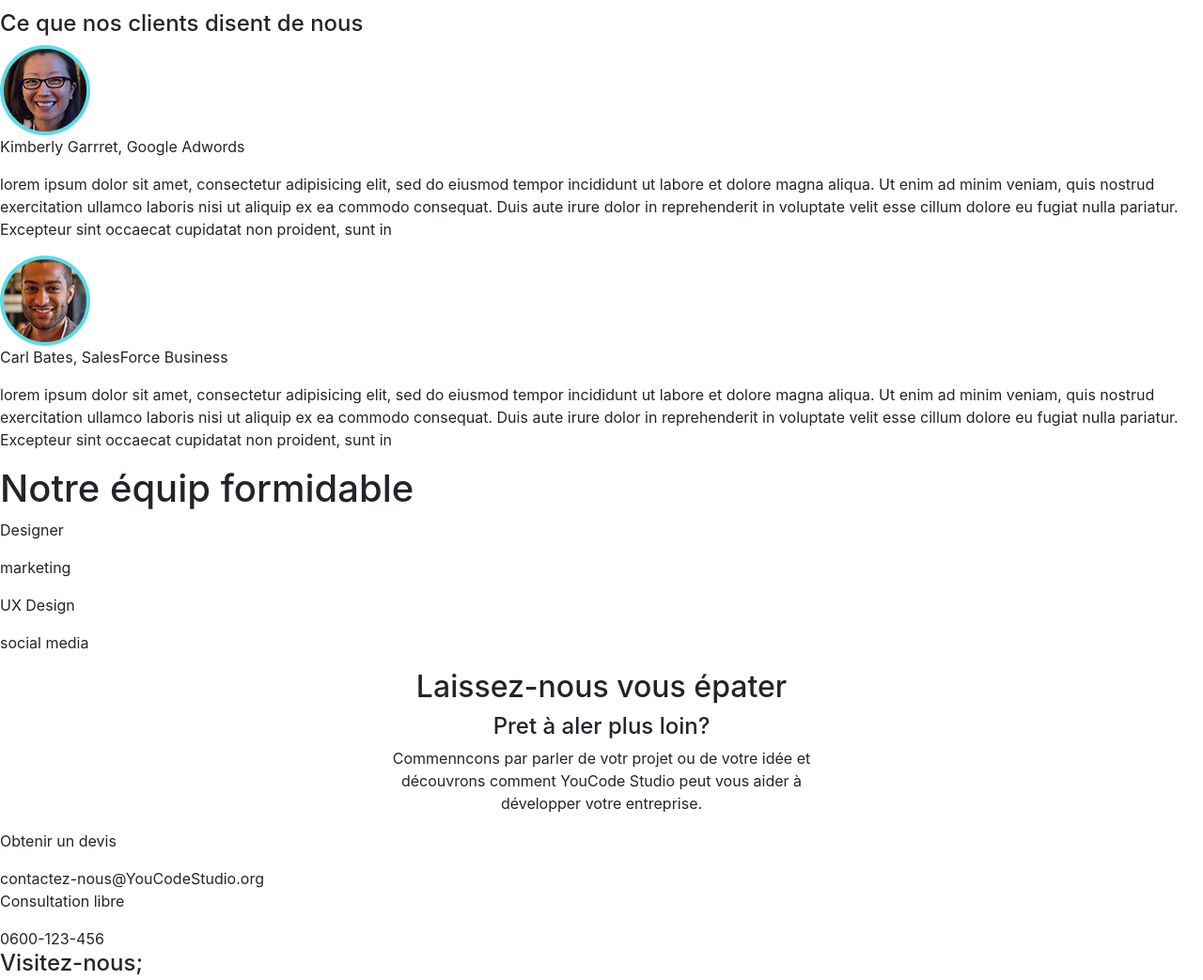
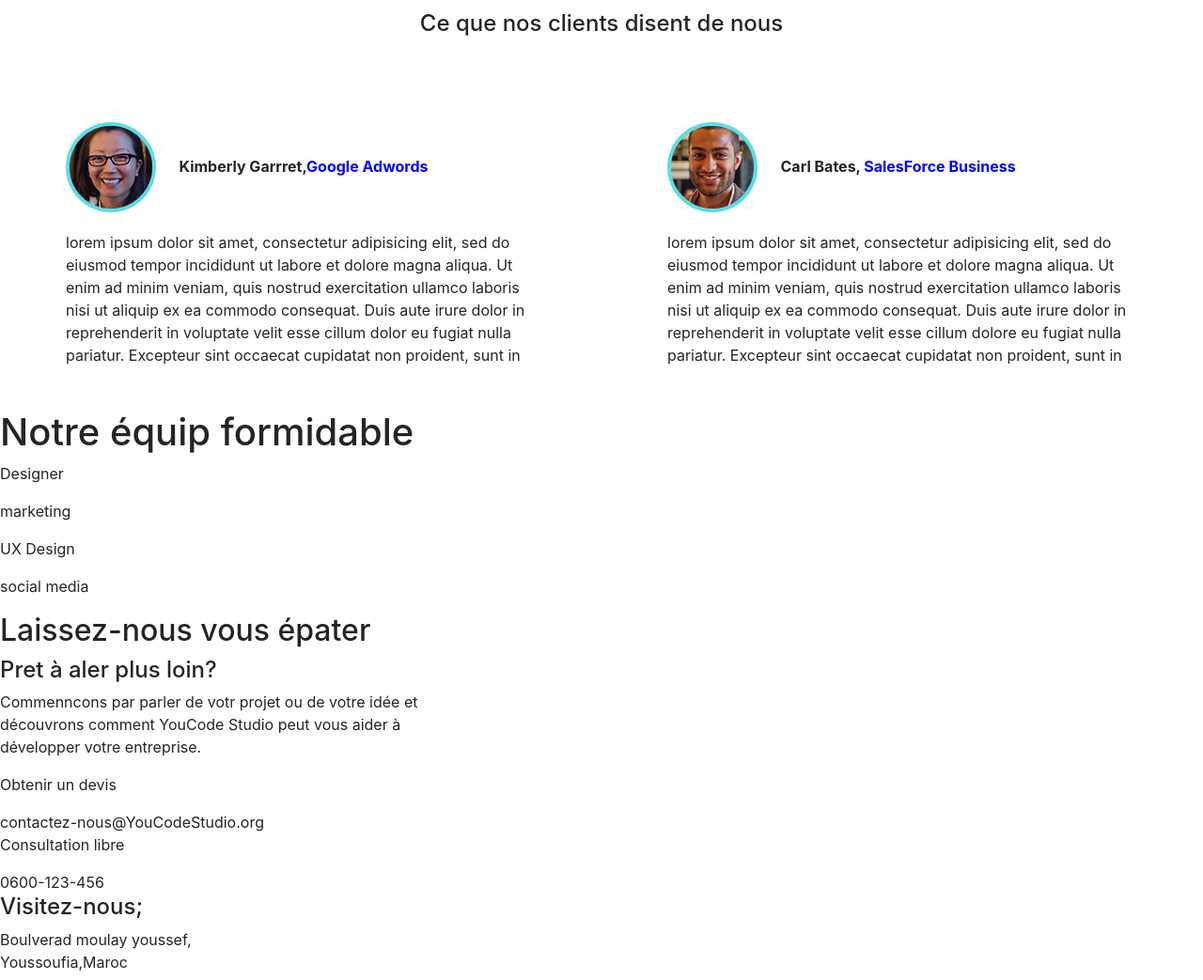
Before and after one commit to abderrahmanerouah/Niveau-3, a plain HTML site: page index.html in a window 1280 px wide. Shown: the part 1760-2803 px from the top of the page at 94% size. Drawn offline with nearby package versions, Linux system fonts and the light colour scheme.

Commit message:
done section client

```diff
--- a/css/style.css
+++ b/css/style.css
@@ -1,4 +1,3 @@
-
 * {
   padding: 0rem;
   margin: 0rem;
@@ -6,43 +5,21 @@
 
 body {
   max-width: 1440px;
-  margin: 0px auto; }
+  margin: 0px auto !important; }
 
-header ul {
-  display: flex; }
+.client h4 {
+  text-align: center; }
 
-footer {
-  background-image: url("img/footer-image.png");
-}
-footer header {
-  text-align: center;
-
-.header nav img {
-  width: 126px;
-  margin-right: 20px;
-}
-.header nav {
+.client .articles {
   display: flex;
   justify-content: space-around;
-}
-footer .last-part-of-footer {
-  display: flex;
-}
-header ul {
-  display: flex; }
-
-.my_main {
-  font-family: 'PT Sans', sans-serif;
-  background-color: whitesmoke; }
-  .my_main .title_main h1 {
-    text-align: center;
-    color: #424141; }
-  .my_main .title_main h4 {
-    text-align: center; }
-
-footer {
-  background-image: url(img/footer-image.png); }
-  footer header {
-    text-align: center; }
-  footer main {
-    display: flex; }
+  margin-top: 90px;
+  flex-wrap: wrap; }
+  .client .articles p {
+    max-width: 500px;
+    padding: 20px 0 30px 0; }
+  .client .articles .article_title strong {
+    margin-top: 40px;
+    margin-left: 20px; }
+    .client .articles .article_title strong .span {
+      color: blue; }
--- a/index.html
+++ b/index.html
@@ -97,20 +97,18 @@
       <div class="articles">
         <article>
           <div class="article_title">
+
             <img src="img/user2-face.png" alt="#">
-            <p class="article_parag">Kimberly Garrret, <span>Google Adwords</span></p>
+            <strong>Kimberly Garrret,<span class="span">Google Adwords</span></strong>
           </div>
           <p>lorem ipsum dolor sit amet, consectetur adipisicing elit, sed do eiusmod tempor incididunt ut
-            labore et dolore magna aliqua. Ut enim ad minim veniam, quis nostrud exercitation ullamco laboris nisi ut
-            aliquip ex ea commodo consequat. Duis aute irure dolor in reprehenderit in voluptate velit esse cillum
-            dolore
-            eu
-            fugiat nulla pariatur. Excepteur sint occaecat cupidatat non proident, sunt in</p>
+          labore et dolore magna aliqua. Ut enim ad minim veniam, quis nostrud exercitation ullamco laboris nisi ut aliquip ex ea commodo consequat. Duis aute irure dolor in
+          reprehenderit in voluptate velit esse cillum dolor eu fugiat nulla pariatur. Excepteur sint occaecat cupidatat non proident, sunt in</p>
         </article>
         <article>
           <div class="article_title">
             <img src="img/user1-face.png" alt="#">
-            <p class="article_parag">Carl Bates, <span>SalesForce Business</span></p>
+            <strong>Carl Bates, <span class="span">SalesForce Business</span></strong>
           </div>
           <p>lorem ipsum dolor sit amet, consectetur adipisicing elit, sed do eiusmod tempor incididunt ut
             labore et dolore magna aliqua. Ut enim ad minim veniam, quis nostrud exercitation ullamco laboris nisi ut
--- a/scss/main.scss
+++ b/scss/main.scss
@@ -2,10 +2,11 @@
 *{padding:0rem ;margin:0rem;box-sizing: border-box;}
 body{
   max-width: 1440px;
-  margin:0px auto ;
+  margin:0px auto !important ;
 }
-@import "header";
-@import "equipe";
-@import "header";
-@import "main_body";
-@import "footer";
+// @import "header";
+// @import "equipe";
+// @import "header";
+// @import "main_body";
+// @import "fooster";
+@import "main_client";
--- /dev/null
+++ b/scss/main_client.scss
@@ -0,0 +1,37 @@
+.client {
+
+    h4 {
+        text-align: center;
+    }
+
+    .articles {
+
+        display: flex;
+        justify-content: space-around;
+        margin-top: 90px;
+        flex-wrap: wrap;;
+
+        p {
+            max-width: 500px;
+            padding: 20px 0 30px 0;
+
+        }
+
+        .article_title {
+
+
+
+
+            strong {
+                margin-top: 40px;
+                margin-left: 20px;
+
+                .span {
+                    color: blue
+                }
+            }
+
+
+        }
+    }
+}
```
